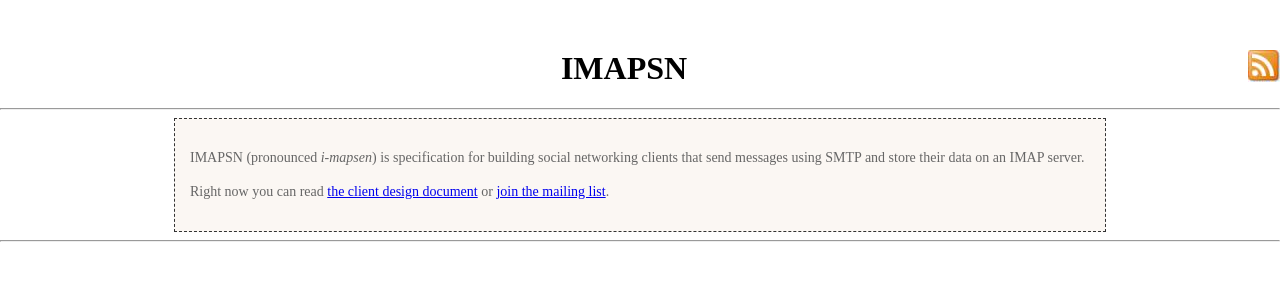
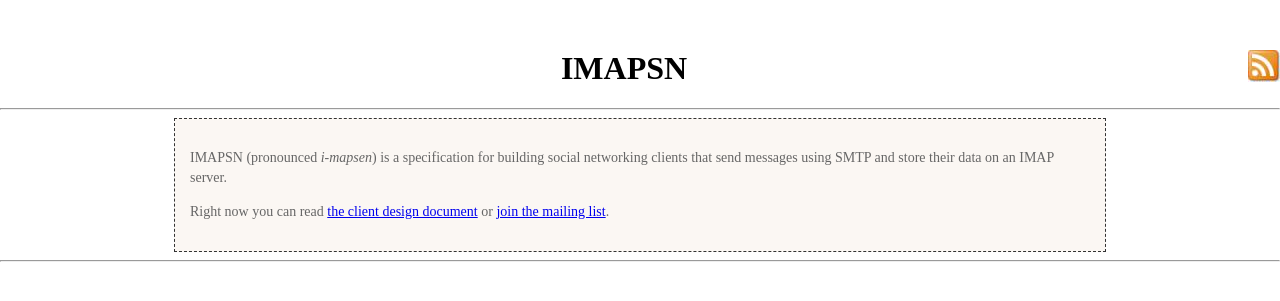
Before and after one commit to imapsn/imapsn.github.com, a Jekyll site: the page built from index.html, in a window 1280 px wide. Shown: the top 301 px of the page. Built offline with Jekyll 4.4.1, drawn with Linux system fonts in a browser that asks for light colours.

Commit message:
clean up from name change

```diff
--- a/index.html
+++ b/index.html
@@ -7,7 +7,7 @@ title: "IMAPSN - Internet Message Access Protocol for Social Networking"
 style="float:right" src="./feedicon.jpg"></a></h1>
 <hr>
 <div id="Content">
-<p>IMAPSN (pronounced <em>i-mapsen</em>) is specification for building
+<p>IMAPSN (pronounced <em>i-mapsen</em>) is a specification for building
 social networking clients that send messages using SMTP and store
 their data on an IMAP server. </p>
 <p>
```
